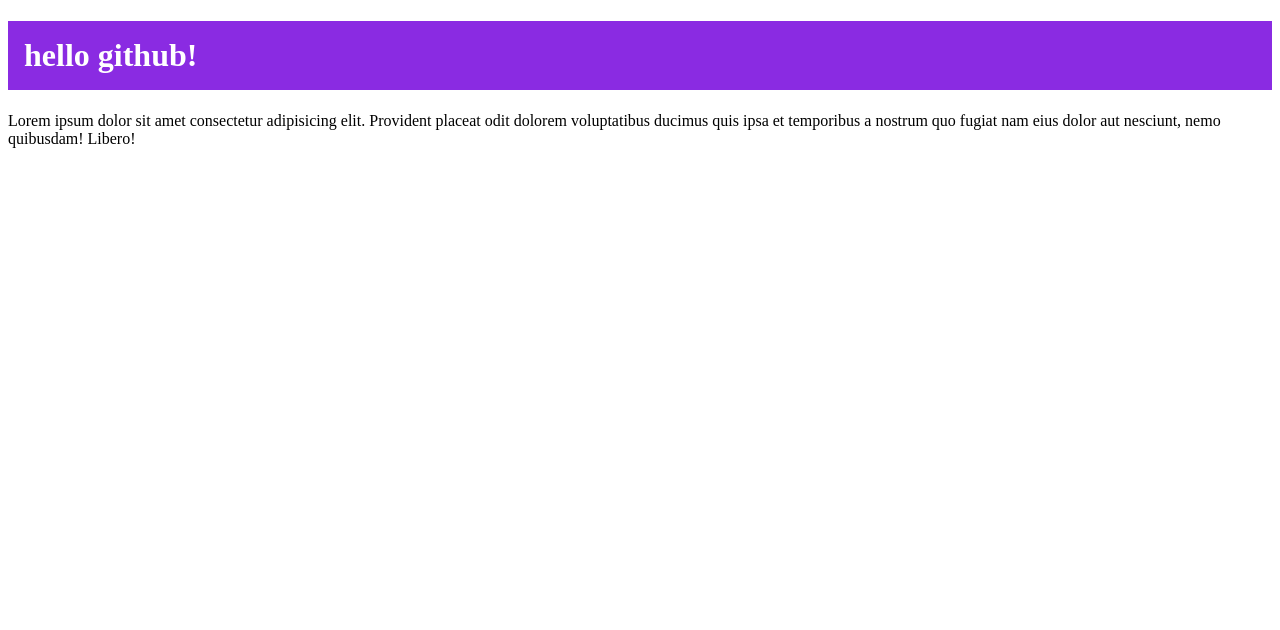
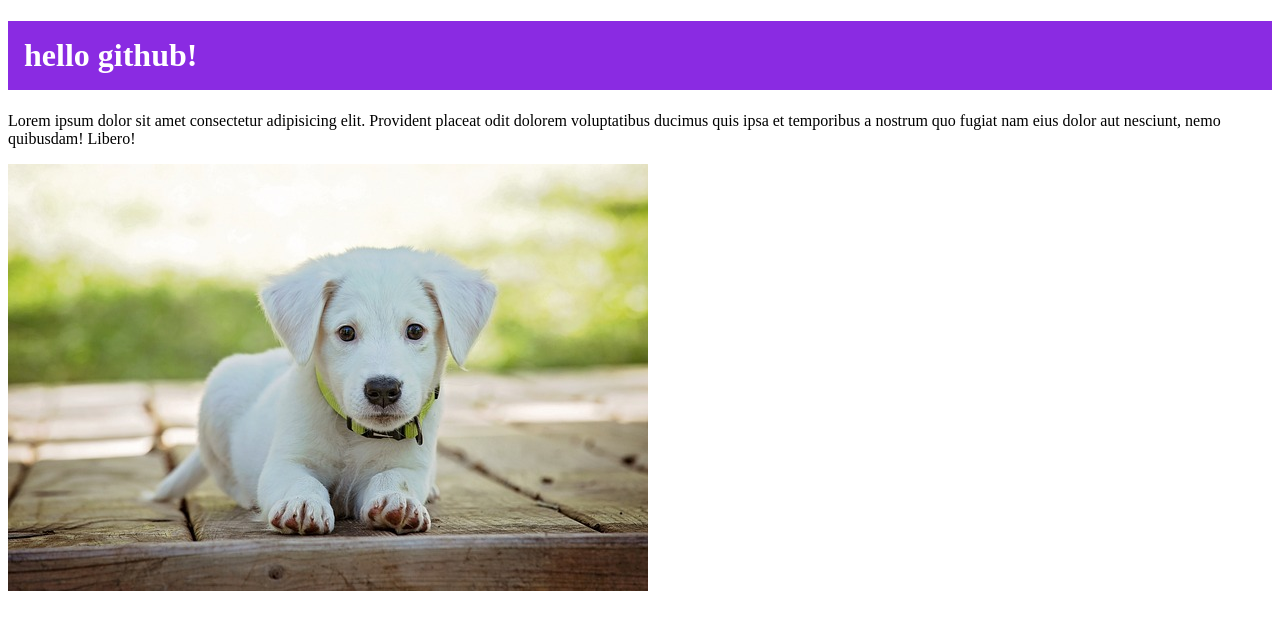
Before and after one commit to Maksas2002/test, a plain HTML site: page index.html in a window 1280 px wide. Drawn offline with Linux system fonts and the light colour scheme.

Commit message:
puppy photo index.html insert

```diff
--- a/index.html
+++ b/index.html
@@ -9,5 +9,6 @@
 <body>
     <h1>hello github!</h1>
     <p>Lorem ipsum dolor sit amet consectetur adipisicing elit. Provident placeat odit dolorem voluptatibus ducimus quis ipsa et temporibus a nostrum quo fugiat nam eius dolor aut nesciunt, nemo quibusdam! Libero!</p>
+    <img src="images/puppy.jpg" alt="puppy">
 </body>
 </html>
```
Also changed, not shown: images/puppy.jpg (added).
